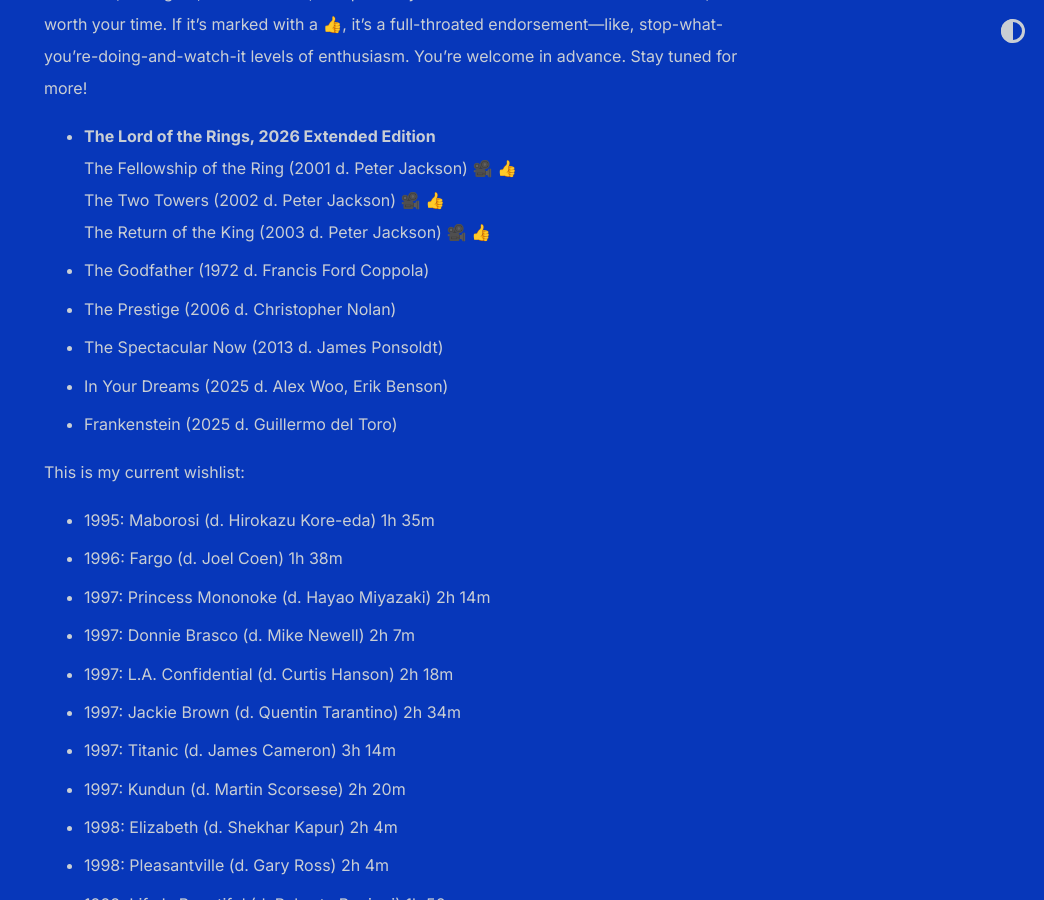
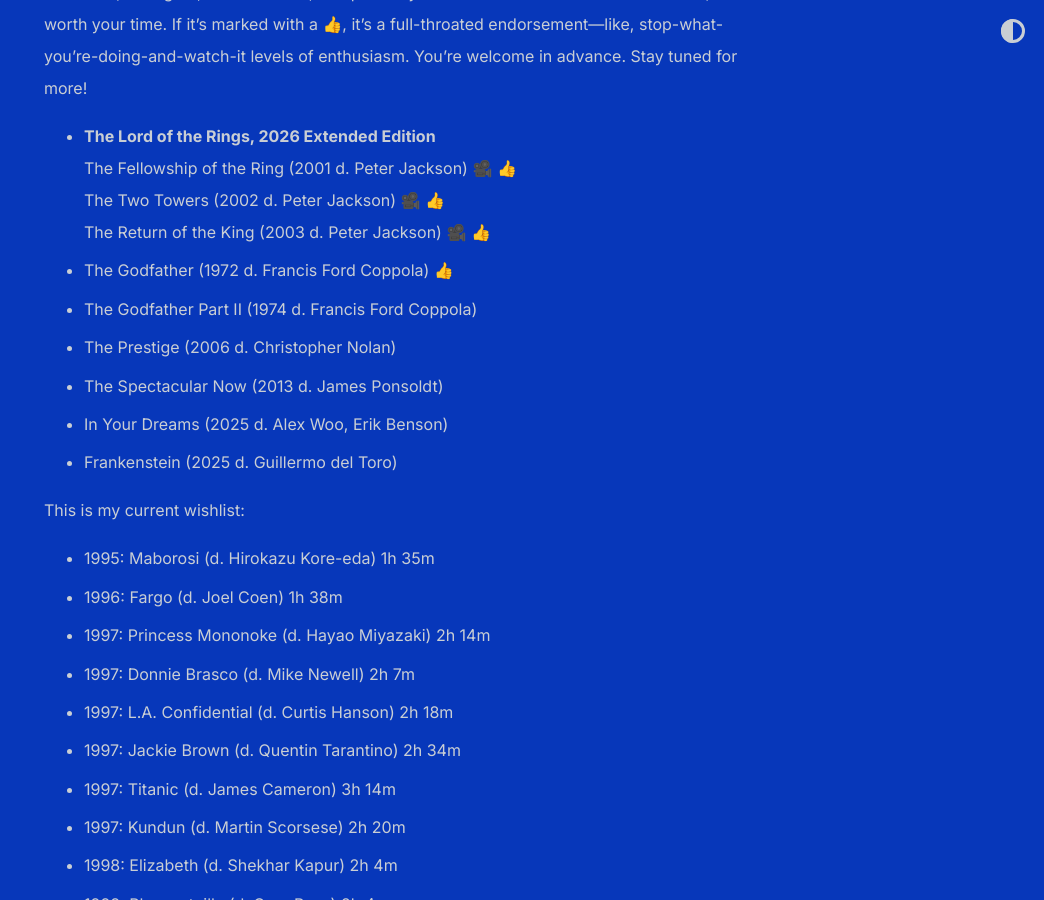
Before and after one commit to shihankanungo/shihankanungo.github.io, a Jekyll site: the page built from movies.md, in a window 1280 px wide and 900 px high, scrolled down 1208 px. Shown: the whole window, without its empty margins (236-1280 px from the left). Built offline with Jekyll 4.4.1, drawn with Linux system fonts in a browser that asks for light colours.

Commit message:
Update movies.md

```diff
--- a/movies.md
+++ b/movies.md
@@ -20,7 +20,8 @@
   The Fellowship of the Ring (2001 d. Peter Jackson) 🎥 👍 <br>
   The Two Towers (2002 d. Peter Jackson) 🎥 👍 <br>
   The Return of the King (2003 d. Peter Jackson) 🎥 👍
-- The Godfather (1972 d. Francis Ford Coppola)
+- The Godfather (1972 d. Francis Ford Coppola) 👍
+- The Godfather Part II (1974 d. Francis Ford Coppola)
 - The Prestige (2006 d. Christopher Nolan)
 - The Spectacular Now (2013 d. James Ponsoldt)
 - In Your Dreams (2025 d. Alex Woo, Erik Benson)
```
